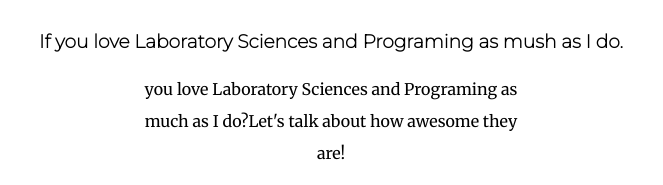
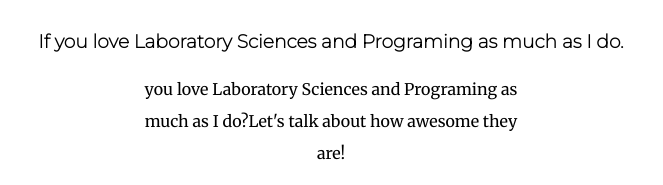
Before and after one commit to Attako7/attakos-site, a plain HTML site: page index.html in a window 1280 px wide. Shown: the part 2391-2576 px from the top of the page, 309-972 px from the left. Drawn offline with Linux system fonts and the light colour scheme.

Commit message:
Update index.html

```diff
--- a/index.html
+++ b/index.html
@@ -40,7 +40,7 @@
       <hr>
       <div class="contact-me">
         <h2>Get In Touch</h2>
-        <h3>If you love Laboratory Sciences and Programing as mush as I do.</h3>
+        <h3>If you love Laboratory Sciences and Programing as much as I do.</h3>
         <p class="contact-message"> you love Laboratory Sciences and Programing as much as I do?Let's talk about how awesome they are!</p>
         <a class="btn" href="mailto:ilijhn@yahoo.com" enctype="text/plain">CONTACT ME</a>
       </div>
```
